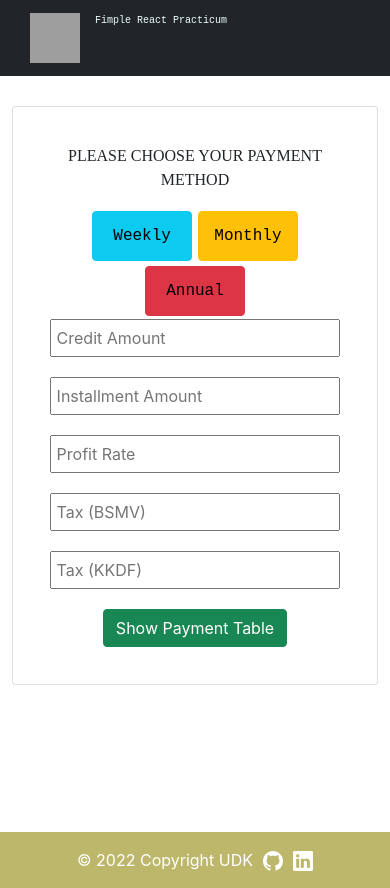
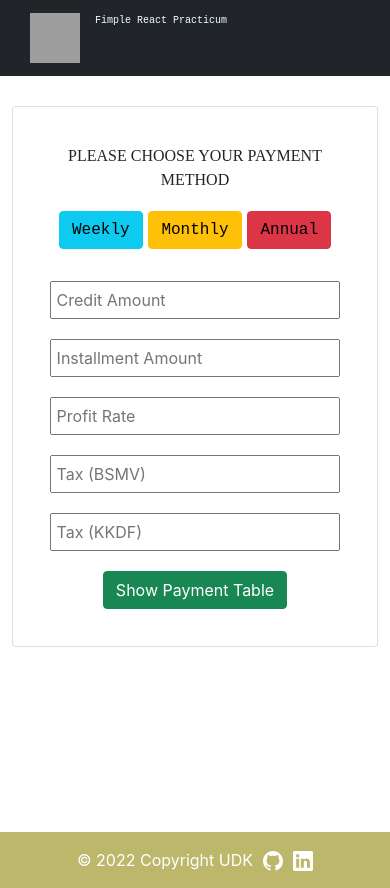
Before and after one commit to UlasDoruk/Fimple_React_Practicum_Project, a React (Create React App) app: page / in a window 390 px wide. Built offline with nearby package versions, Linux system fonts and the light colour scheme; grey boxes are pictures that could not be loaded.

Commit message:
Responsive Buttons

```diff
--- a/src/components/Buttons/Buttons.css
+++ b/src/components/Buttons/Buttons.css
@@ -1,21 +1,43 @@
-button.btn.btn-warning {
+@media screen and (min-width: 1100px) {
+  .buttons {
+    padding-bottom: 110px;
+  }
+      button.btn.btn-info {
     margin: 1%;
     width: 100px;
     height: 50px;
     font-family: monospace;
-}
-
-button.btn.btn-danger {
+  }
+  button.btn.btn-danger {
     margin: 1%;
     width: 100px;
     height: 50px;
     font-family: monospace;
     color: black;
-}
-
-button.btn.btn-info {
+  }
+  button.btn.btn-warning {
     margin: 1%;
     width: 100px;
     height: 50px;
     font-family: monospace;
+  }
 }
+@media screen and (max-width: 1101px) {
+  .buttons {
+    padding-bottom: 30px;
+  }
+        button.btn.btn-info {
+    margin: 1%;
+    font-family: monospace;
+  }
+  button.btn.btn-danger {
+    margin: 1%;
+    font-family: monospace;
+    color: black;
+  }
+  button.btn.btn-warning {
+    margin: 1%;
+    font-family: monospace;
+  }
+
+}
```
